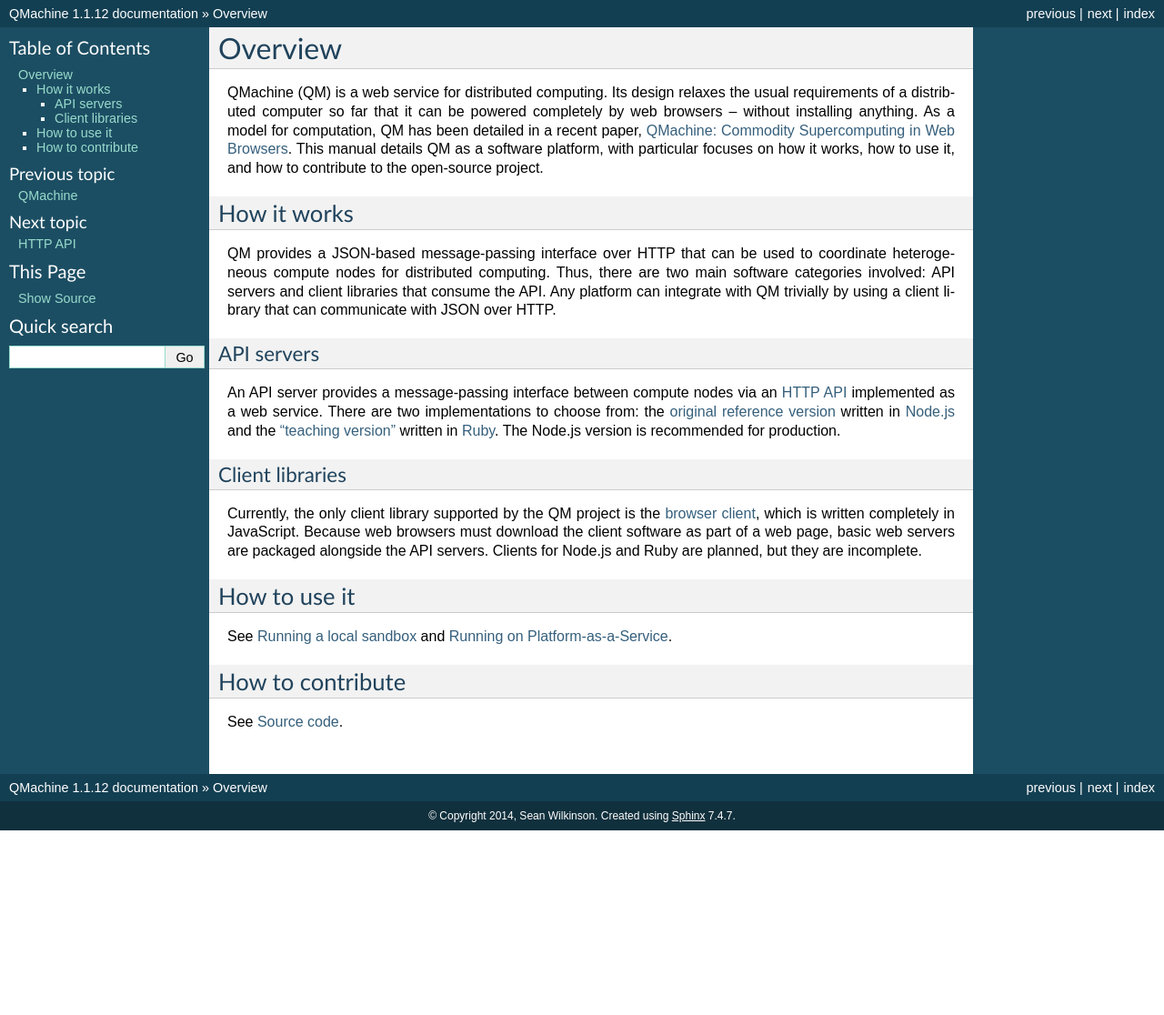
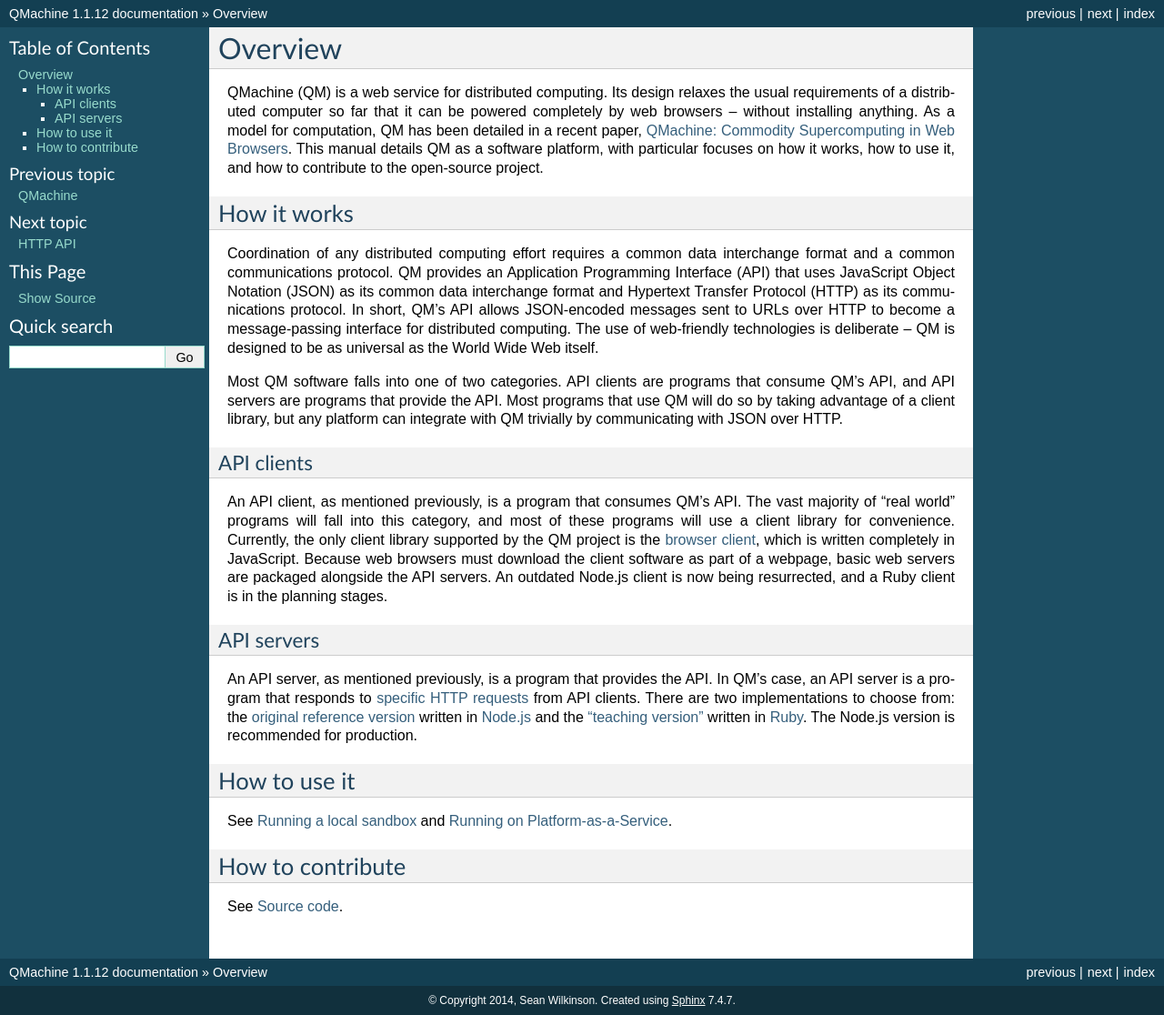
Before and after one commit to qmachine/qmachine, a Sphinx documentation site: the page built from docs/overview.rst, in a window 1280 px wide. Shown: the whole page at 91% size. Built offline with Sphinx 7.4.7, drawn with Linux system fonts in a browser that asks for light colours; before the commit the page ends 913 px from its top, so only the background shows below that.

Commit message:
More explanation for API clients and servers

```diff
--- a/docs/overview.rst
+++ b/docs/overview.rst
@@ -14,31 +14,45 @@ how to contribute to the open-source project.
 How it works
 ------------
 
-QM provides a JSON-based message-passing interface over HTTP that can be used
-to coordinate heterogeneous compute nodes for distributed computing. Thus,
-there are two main software categories involved: API servers and client
-libraries that consume the API. Any platform can integrate with QM trivially by
-using a client library that can communicate with JSON over HTTP.
+Coordination of any distributed computing effort requires a common data
+interchange format and a common communications protocol. QM provides an
+Application Programming Interface (API) that uses JavaScript Object Notation
+(JSON) as its common data interchange format and Hypertext Transfer Protocol
+(HTTP) as its communications protocol. In short, QM's API allows JSON-encoded
+messages sent to URLs over HTTP to become a message-passing interface for
+distributed computing. The use of web-friendly technologies is deliberate --
+QM is designed to be as universal as the World Wide Web itself.
+
+Most QM software falls into one of two categories. API clients are programs
+that consume QM's API, and API servers are programs that provide the API. Most
+programs that use QM will do so by taking advantage of a client library, but
+any platform can integrate with QM trivially by communicating with JSON over
+HTTP.
+
+
+API clients
+~~~~~~~~~~~
+
+An API client, as mentioned previously, is a program that consumes QM's API.
+The vast majority of "real world" programs will fall into this category, and
+most of these programs will use a client library for convenience. Currently,
+the only client library supported by the QM project is the
+:doc:`browser client <browser-client>`, which is written completely in
+JavaScript. Because web browsers must download the client software as part of a
+webpage, basic web servers are packaged alongside the API servers. An outdated
+Node.js client is now being resurrected, and a Ruby client is in the planning
+stages.
 
 
 API servers
 ~~~~~~~~~~~
 
-An API server provides a message-passing interface between compute nodes via
-an :doc:`http-api` implemented as a web service. There are two implementations
-to choose from: the :doc:`original reference version <nodejs>` written in
-Node.js_ and the :doc:`"teaching version" <ruby>` written in Ruby_. The
-Node.js version is recommended for production.
-
-
-Client libraries
-~~~~~~~~~~~~~~~~
-
-Currently, the only client library supported by the QM project is the
-:doc:`browser client <browser-client>`, which is written completely in
-JavaScript. Because web browsers must download the client software as part of a
-web page, basic web servers are packaged alongside the API servers. Clients for
-Node.js and Ruby are planned, but they are incomplete.
+An API server, as mentioned previously, is a program that provides the API.
+In QM's case, an API server is a program that responds to
+:doc:`specific HTTP requests <http-api>` from API clients. There are two
+implementations to choose from: the :doc:`original reference version <nodejs>`
+written in Node.js_ and the :doc:`"teaching version" <ruby>` written in Ruby_.
+The Node.js version is recommended for production.
 
 
 How to use it
```
Also changed, not shown: docs/http-api.rst (+4 -11 lines).
